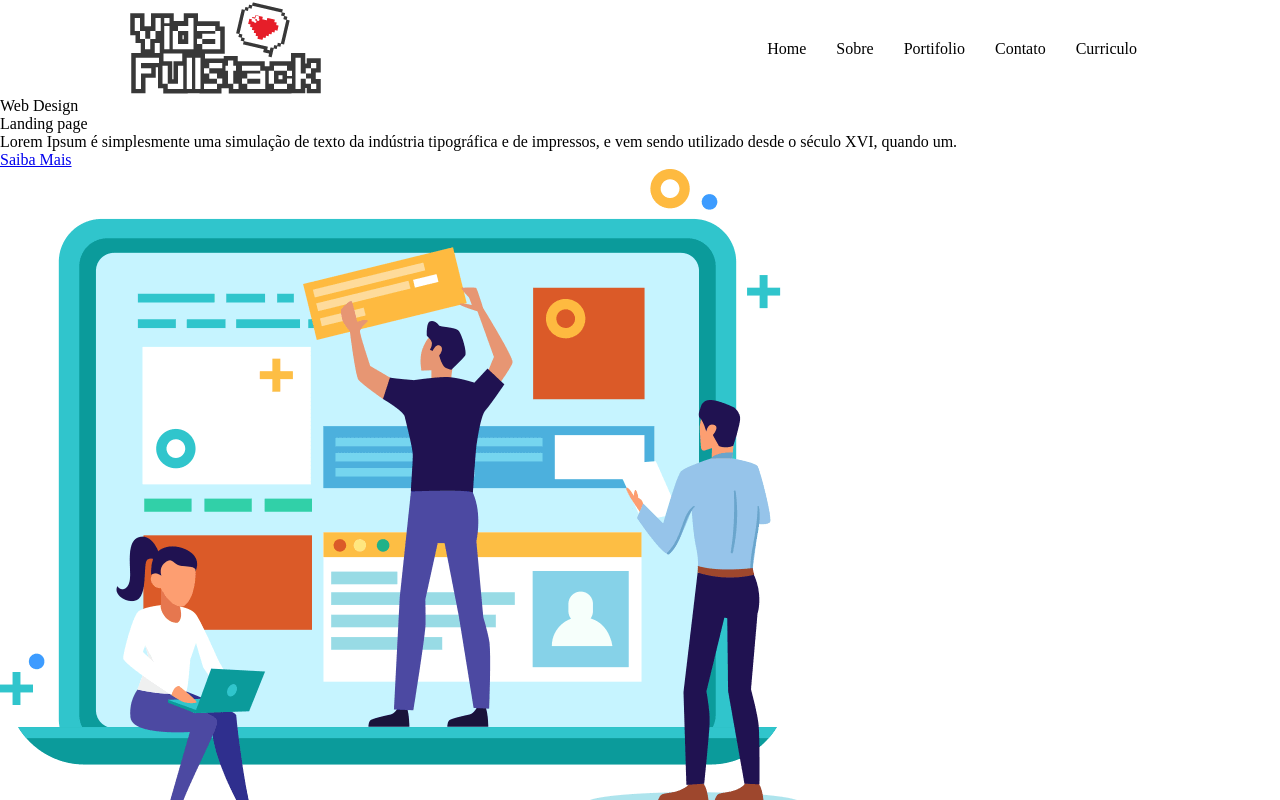
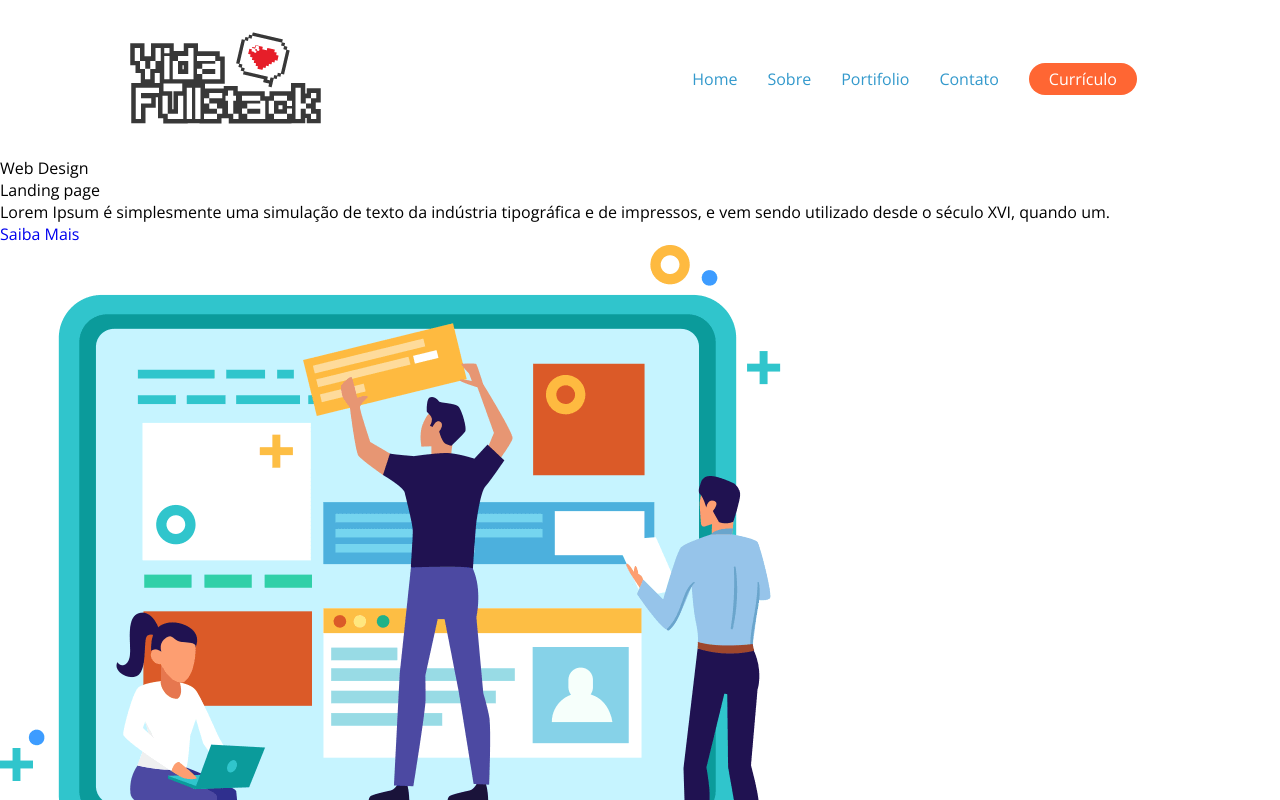
Before and after one commit to T-Riego/Pagina01, a plain HTML site: page index.html in a window 1280 px wide. Shown: the top 800 px of the page. Drawn offline with nearby package versions, Linux system fonts and the light colour scheme.

Commit message:
Termino do menu Header e adicao do button

```diff
--- /dev/null
+++ b/assets/css/buttons.css
@@ -0,0 +1,8 @@
+.btn {
+  padding: 5px 20px;
+  border-radius: 20px;
+}
+.btn.btn-laranja{
+  background: #FF6633;
+  color: #fff;
+}
--- a/assets/css/header.css
+++ b/assets/css/header.css
@@ -1,17 +1,21 @@
 header {
   width: 1024px;
-  margin: 0 auto;
+  margin: 30px auto;
 
   display: flex;
   flex-direction: row;
   justify-content: space-between;
   align-items: center;
 }
+
 header nav ul {
   display: flex;
   flex-direction: row;
   list-style: none;
+  align-items: center;
 }
-header nav ul li{
-  padding: 0 15px;
+
+header nav ul li a {
+  margin: 0 15px;
+  color: #3399cc;
 }
--- a/assets/css/style.css
+++ b/assets/css/style.css
@@ -1,4 +1,12 @@
+/* Font */
+@import url('https://fonts.googleapis.com/css2?family=Open+Sans:ital,wght@0,300..800;1,300..800&family=Source+Sans+3:ital,wght@0,200..900;1,200..900&display=swap');
+
+/* Components */
 @import "./header.css";
+@import "./buttons.css";
+
+/* Reset css*/
+
 *{
   margin:0;
   padding:0;
@@ -6,4 +14,6 @@
   font-size:100%;
   font: inherit;
   vertical-align: baseline;
+  text-decoration: none;
+  font-family: "Open Sans", sans-serif;
 }
--- a/index.html
+++ b/index.html
@@ -13,11 +13,40 @@
   <!-- Menu do Site-->
     <nav>
     <ul>
-      <li>Home</li>
-      <li>Sobre</li>
-      <li>Portifolio</li>
-      <li>Contato</li>
-      <li>Curriculo</li>
+      <li>
+        <a href="#">
+        Home
+        </a>
+      </li>
+
+
+      <li>
+        <a href="#">
+        Sobre
+        </a>
+      </li>
+
+
+      <li>
+        <a href="#">
+        Portifolio
+        </a>
+      </li>
+
+
+      <li>
+        <a href="#">
+        Contato
+      </a>
+      </li>
+
+
+      <li>
+        <a href="#" class="btn btn-laranja">
+        Currículo
+        </a>
+      </li>
+
     </ul>
   </nav>
   <!-- End Menu do Site-->
```
